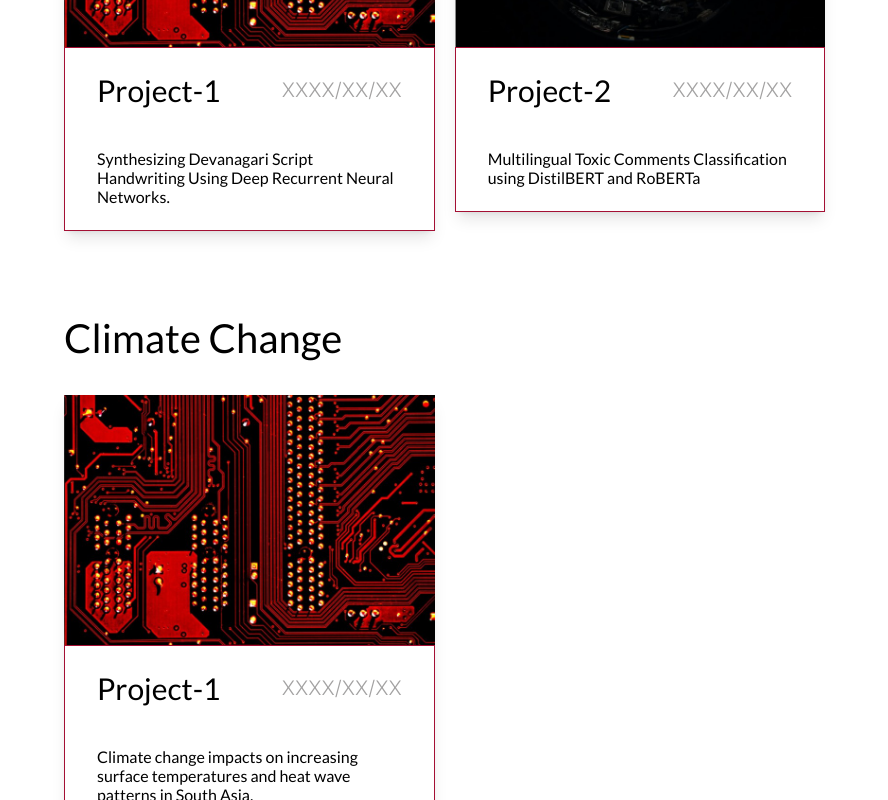
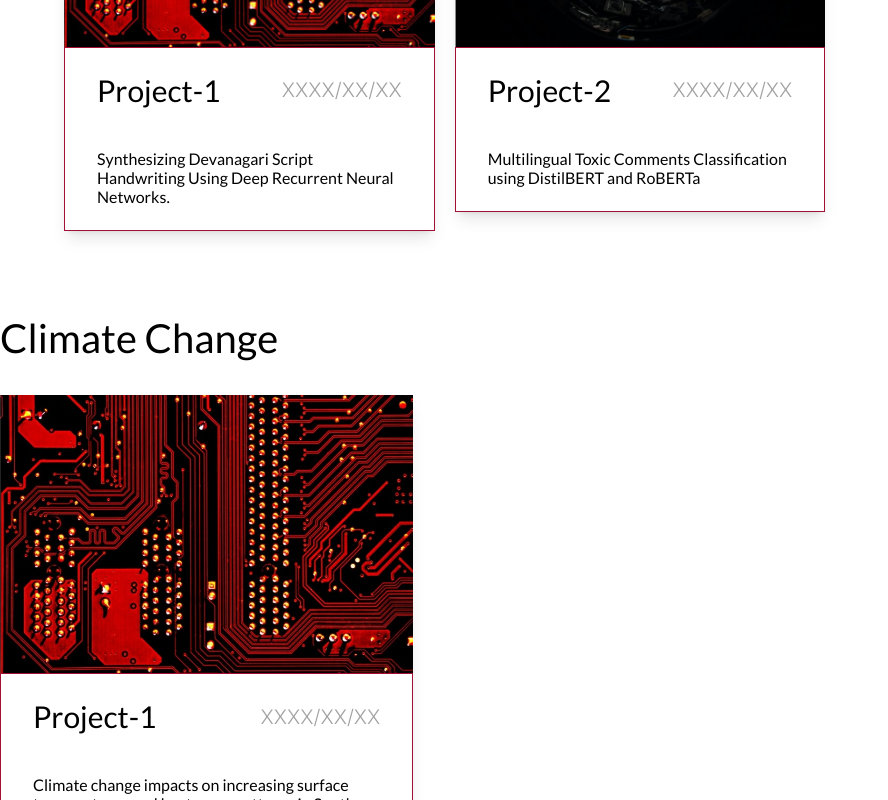
Before and after one commit to AI-Research-Group-NSUT/airg-website, a Next.js app: page /projects in a window 1280 px wide. Shown: the part 2000-2800 px from the top of the page, without its empty margins (0-888 px from the left). Built offline with nearby package versions, Linux system fonts and the light colour scheme.

Commit message:
extracted project card section

```diff
--- /dev/null
+++ b/components/ProjectCardSection/ProjectCardSection.jsx
@@ -0,0 +1,17 @@
+import React from 'react'
+
+import * as styles from './ProjectCardSection.module.css'
+
+import ProjectCard from '../ProjectCard'
+
+export const ProjectCardSection = ({ projects }) => {
+    return (
+        <div className={styles.cardSection}>
+            {
+                projects.map(project => {
+                    return <ProjectCard key={project.title} project={project} />
+                })
+            }
+        </div>
+    )
+}
--- /dev/null
+++ b/components/ProjectCardSection/ProjectCardSection.module.css
@@ -0,0 +1,31 @@
+.cardSection {
+    /* width: 100%; */
+    /* display: flex; */
+    /* flex-wrap: wrap; */
+    /* justify-content: space-between; */
+    /* align-items: center; */
+    /* display: grid; */
+    /* grid-template-columns: repeat(auto-fit, minmax(300px, 1fr)); */
+
+    /* place-items: start; */
+    padding-bottom: 83px;
+    /* gap: 20px; */
+    display: grid;
+    grid-template-columns: 1fr 1fr 1fr;
+    gap: 20px;
+}
+
+
+/* first break point at 1100 */
+@media screen and (max-width: 1100px) {
+    .cardSection {
+        grid-template-columns: 1fr 1fr;
+    }
+}
+
+/* 800 */
+@media screen and (max-width: 800px) {
+    .cardSection {
+        grid-template-columns: 1fr;
+    }
+}
--- /dev/null
+++ b/components/ProjectCardSection/index.js
@@ -0,0 +1,3 @@
+import { ProjectCardSection } from "./ProjectCardSection";
+
+export default ProjectCardSection;
--- a/pages/projects.js
+++ b/pages/projects.js
@@ -1,9 +1,54 @@
 import Head from "next/head";
-import ProjectCard from "../components/ProjectCard";
+import ProjectCardSection from "../components/ProjectCardSection";
 
 import * as styles from "../styles/Projects.module.css";
 
+const publicHealthProjects = [
+  {
+    title: "Project-1",
+    date: "XXXX/XX/XX",
+    description:
+      "Unraveling domestic level human mobility trends and patterns in COVID with Facebook movement Data.",
+  },
+  {
+    title: "Project-2",
+    date: "XXXX/XX/XX",
+    description:
+      "Analysing the relations of increasing Particulate Matter (PM) levels and the increase in the cases  and deaths due to respiratory diseases, in Delhi.",
+  },
+];
 
+const computerVisionProjects = [
+  {
+    title: "Project-1",
+    date: "XXXX/XX/XX",
+    description: "Style transfer for images. Lorem ipsum blah vlah blah  ",
+  },
+];
+
+const languageProcessingProjects = [
+  {
+    title: "Project-1",
+    date: "XXXX/XX/XX",
+    description:
+      "Synthesizing Devanagari Script Handwriting Using Deep Recurrent Neural Networks.",
+  },
+  {
+    title: "Project-2",
+    date: "XXXX/XX/XX",
+    description:
+      "Multilingual Toxic Comments Classification using DistilBERT and RoBERTa",
+  },
+];
+
+const climateChangeProjects = [
+  {
+    title: "Project-1",
+    date: "XXXX/XX/XX",
+    description:
+      "Climate change impacts on increasing surface temperatures and heat wave patterns in South Asia.",
+  },
+];
 
 const Project = () => {
   return (
@@ -14,39 +59,33 @@ const Project = () => {
       <div className={styles.container}>
         <div className="heading-large">Projects</div>
         <div className={`${styles.textSection} body`}>
-          Lorem ipsum dolor, sit amet consectetur adipisicing elit. Impedit ea in, et vero aut culpa, corporis tempora illum molestias quis harum aliquam saepe, fugiat quod quasi numquam voluptatibus. Officia est nihil porro alias quo eius in necessitatibus animi ipsa assumenda odit, ad totam delectus? Voluptatibus modi ut similique provident consequuntur a aliquid, nostrum officia, debitis alias, quas nam animi fuga excepturi id dolorem recusandae ea sapiente error architecto cupiditate optio quaerat dignissimos veritatis? Ipsam corrupti officiis doloremque laboriosam minima consectetur?
+          Lorem ipsum dolor, sit amet consectetur adipisicing elit. Impedit ea
+          in, et vero aut culpa, corporis tempora illum molestias quis harum
+          aliquam saepe, fugiat quod quasi numquam voluptatibus. Officia est
+          nihil porro alias quo eius in necessitatibus animi ipsa assumenda
+          odit, ad totam delectus? Voluptatibus modi ut similique provident
+          consequuntur a aliquid, nostrum officia, debitis alias, quas nam animi
+          fuga excepturi id dolorem recusandae ea sapiente error architecto
+          cupiditate optio quaerat dignissimos veritatis? Ipsam corrupti
+          officiis doloremque laboriosam minima consectetur?
         </div>
 
         <div className={styles.projectCardSection}>
           <div className={styles.subSectionHeading}>Public Health</div>
-          <div className={styles.cardSection}>
-            <ProjectCard project={{ title: 'Project-1', date: 'XXXX/XX/XX', description: 'Unraveling domestic level human mobility trends and patterns in COVID with Facebook movement Data.' }} />
-            <ProjectCard project={{ title: 'Project-2', date: 'XXXX/XX/XX', description: 'Analysing the relations of increasing Particulate Matter (PM) levels and the increase in the cases  and deaths due to respiratory diseases, in Delhi.' }} />
-          </div>
-
-
-          <div className={styles.subSectionHeading}>Computer Vision</div>
-          <div className={styles.cardSection}>
-            <ProjectCard project={{ title: 'Project-1', date: 'XXXX/XX/XX', description: 'Style transfer for images. Lorem ipsum blah vlah blah  ' }} />
-
-          </div>
-
-          <div className={styles.subSectionHeading}>Natural Language Processing</div>
-          <div className={styles.cardSection}>
-            <ProjectCard project={{ title: 'Project-1', date: 'XXXX/XX/XX', description: 'Synthesizing Devanagari Script Handwriting Using Deep Recurrent Neural Networks.' }} />
-            <ProjectCard project={{ title: 'Project-2', date: 'XXXX/XX/XX', description: 'Multilingual Toxic Comments Classification using DistilBERT and RoBERTa' }} />
-          </div>
-
-          <div className={styles.subSectionHeading}>Climate Change</div>
-          <div className={styles.cardSection}>
-            <ProjectCard project={{ title: 'Project-1', date: 'XXXX/XX/XX', description: 'Climate change impacts on increasing surface temperatures and heat wave patterns in South Asia.' }} />
-
-          </div>
-
+          <ProjectCardSection projects={publicHealthProjects} />
         </div>
 
+        <div className={styles.subSectionHeading}>Computer Vision</div>
+        <ProjectCardSection projects={computerVisionProjects} />
 
+        <div className={styles.subSectionHeading}>
+          Natural Language Processing
+        </div>
+        <ProjectCardSection projects={languageProcessingProjects} />
       </div>
+
+      <div className={styles.subSectionHeading}>Climate Change</div>
+      <ProjectCardSection projects={climateChangeProjects} />
     </div>
   );
 };
--- a/sections/Footer/Footer.module.css
+++ b/sections/Footer/Footer.module.css
@@ -84,7 +84,7 @@
     flex-direction: column;
 }
 
-.links {}
+/* .links {} */
 
 @media screen and (max-width: 768px) {
     .links {
--- a/sections/Projects/Projects.module.css
+++ b/sections/Projects/Projects.module.css
@@ -10,23 +10,6 @@
     margin-bottom: 116px;
 }
 
-.cardSection {
-    /* width: 100%; */
-    /* flex with wrapping */
-    /* display: flex; */
-    /* flex-wrap: wrap; */
-
-    /* justify-content: center; */
-
-    /* align-items: center; */
-    /* gap: 10px; */
-    padding-bottom: 83px;
-    /* gap: 31px; */
-
-    display: grid;
-    grid-template-columns: 1fr 1fr 1fr;
-    gap: 20px;
-}
 
 .button {
     width: 220px;
@@ -48,17 +31,3 @@
     text-align: left;
     color: #fff;
 }
-
-/* first break point at 1100 */
-@media screen and (max-width: 1100px) {
-    .cardSection {
-        grid-template-columns: 1fr 1fr;
-    }
-}
-
-/* 800 */
-@media screen and (max-width: 800px) {
-    .cardSection {
-        grid-template-columns: 1fr;
-    }
-}
--- a/styles/Projects.module.css
+++ b/styles/Projects.module.css
@@ -26,35 +26,3 @@
 .projectCardSection {
     padding-top: 80px;
 }
-
-.cardSection {
-    /* width: 100%; */
-    /* display: flex; */
-    /* flex-wrap: wrap; */
-    /* justify-content: space-between; */
-    /* align-items: center; */
-    /* display: grid; */
-    /* grid-template-columns: repeat(auto-fit, minmax(300px, 1fr)); */
-
-    /* place-items: start; */
-    padding-bottom: 83px;
-    /* gap: 20px; */
-    display: grid;
-    grid-template-columns: 1fr 1fr 1fr;
-    gap: 20px;
-}
-
-
-/* first break point at 1100 */
-@media screen and (max-width: 1100px) {
-    .cardSection {
-        grid-template-columns: 1fr 1fr;
-    }
-}
-
-/* 800 */
-@media screen and (max-width: 800px) {
-    .cardSection {
-        grid-template-columns: 1fr;
-    }
-}
```
Also changed, not shown: sections/Projects/Projects.jsx (+3 -8 lines).
